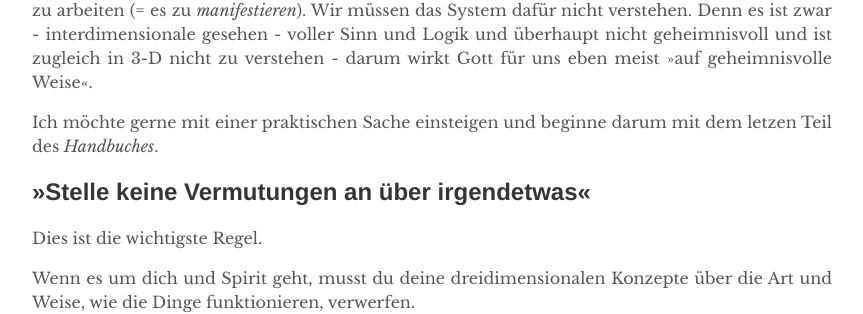
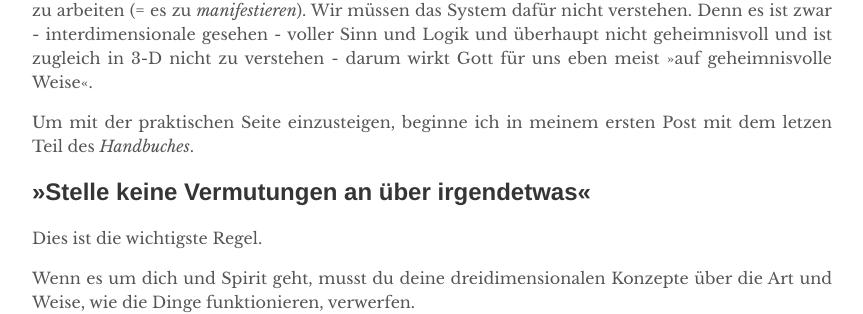
Before and after one commit to unvorhergesehen/unvorhergesehen.github.io, a Jekyll site: the page built from _posts/2018-02-17-hfl-anfang-am-ende.md, in a window 1280 px wide. Shown: the part 603-917 px from the top of the page, without its empty margins (208-1071 px from the left). Built offline with Jekyll 4.4.1, drawn with Linux system fonts in a browser that asks for light colours.

Commit message:
Post changed

```diff
--- a/_posts/2018-02-17-hfl-anfang-am-ende.md
+++ b/_posts/2018-02-17-hfl-anfang-am-ende.md
@@ -14,7 +14,8 @@ author: "Franz-Ferdinand"
 
 Diese Postulate sollen uns helfen, mit dem System in Kontakt zu kommen, es zu nutzen, mit ihm zu arbeiten (= es zu _manifestieren_). Wir müssen das System dafür nicht verstehen. Denn es ist zwar - interdimensionale gesehen - voller Sinn und Logik und überhaupt nicht geheimnisvoll und ist zugleich in 3-D nicht zu verstehen - darum wirkt Gott für uns eben meist »auf geheimnisvolle Weise«.
 
-Ich möchte gerne mit einer praktischen Sache einsteigen und beginne darum mit dem letzen Teil des _Handbuches_.
+Um mit der praktischen Seite einzusteigen, beginne ich in meinem ersten Post mit dem letzen Teil des _Handbuches_.
+
 
 ## »Stelle keine Vermutungen an über irgendetwas«
 Dies ist die wichtigste Regel.
```
